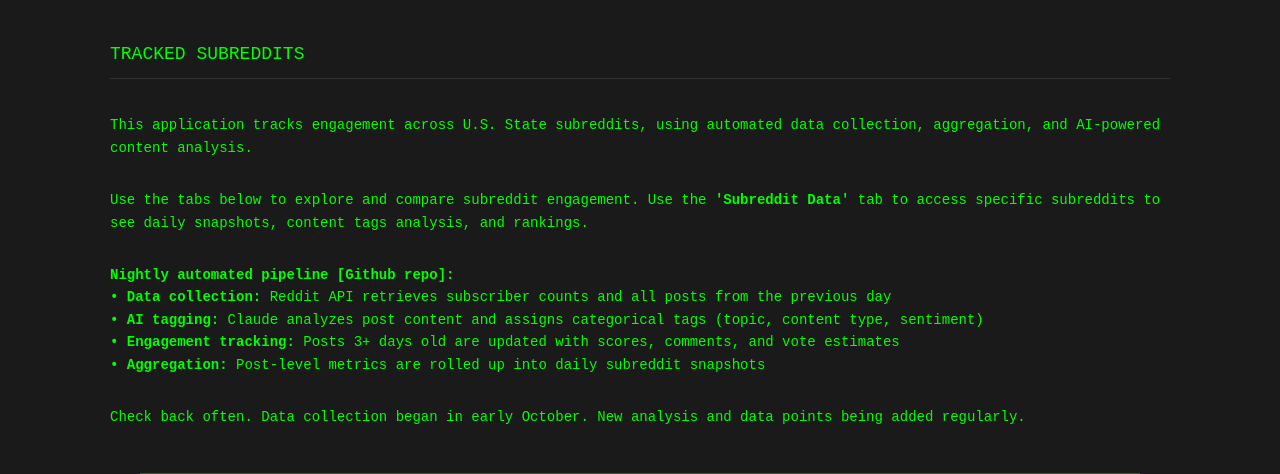
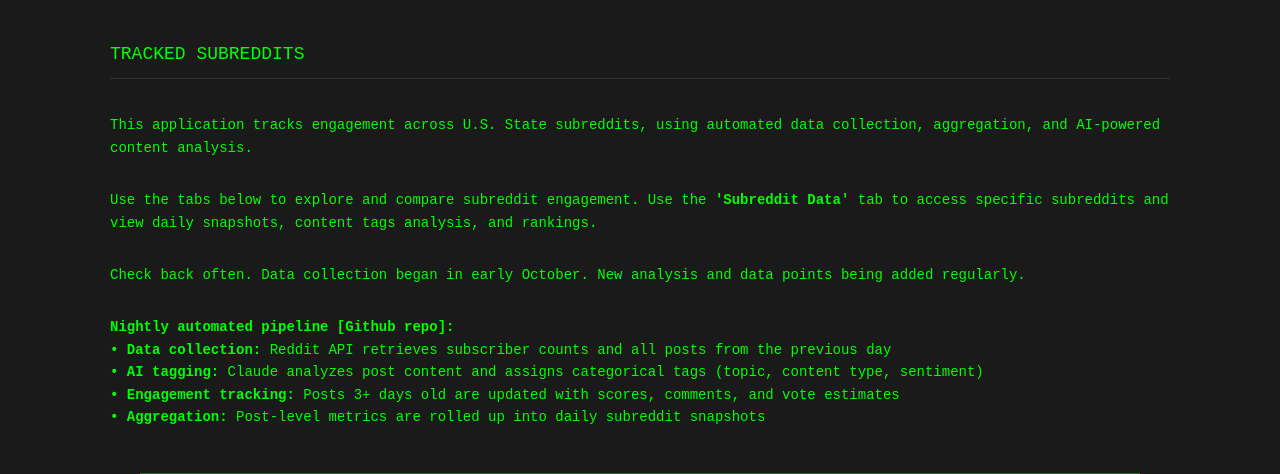
Before and after one commit to johnmpryan/defmeta, a Django app: page / in a window 1280 px wide. Shown: the part 124-598 px from the top of the page. Run offline with Django 5.2, Linux system fonts and the light colour scheme; data that the repository does not hold is empty; some libraries are stand-ins or nearby versions.

Commit message:
text changes

```diff
--- a/tracker/templates/tracker/homepage.html
+++ b/tracker/templates/tracker/homepage.html
@@ -351,16 +351,16 @@
 
     <p class="description">This application tracks engagement across U.S. State subreddits, using automated data collection, aggregation, and AI-powered content analysis.</p>
 
-    <p class="description">Use the tabs below to explore and compare subreddit engagement. Use the <strong>'Subreddit Data'</strong> tab to access specific subreddits to see daily snapshots, content tags analysis, and rankings.</p>
+    <p class="description">Use the tabs below to explore and compare subreddit engagement. Use the <strong>'Subreddit Data'</strong> tab to access specific subreddits and view daily snapshots, content tags analysis, and rankings.</p>
+
+    <p class="description">Check back often. Data collection began in early October. New analysis and data points being added regularly.</p>
+
 
     <p class="description"><strong>Nightly automated pipeline [<a href="https://github.com/johnmpryan/defmeta">Github repo</a>]:</strong><br>
     <strong>• Data collection:</strong> Reddit API retrieves subscriber counts and all posts from the previous day<br>
     <strong>• AI tagging:</strong> Claude analyzes post content and assigns categorical tags (topic, content type, sentiment)<br>
     <strong>• Engagement tracking:</strong> Posts 3+ days old are updated with scores, comments, and vote estimates<br>
     <strong>• Aggregation:</strong> Post-level metrics are rolled up into daily subreddit snapshots</p>
-
-
-    <p class="description">Check back often. Data collection began in early October. New analysis and data points being added regularly.</p>
 
     <!-- Tab Navigation -->
     <div class="terminal-table-container" style="margin-top: 30px;">
```
